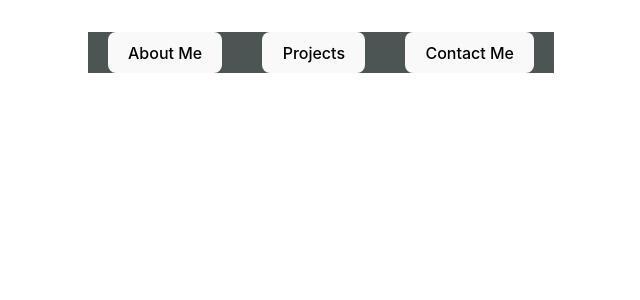
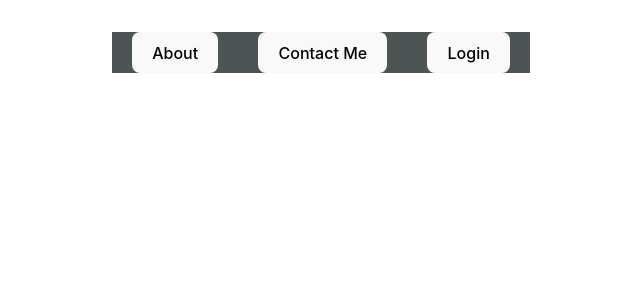
Before and after one commit to wtburdon/Diary-Website, a React (Vite) app in the folder frontend/diary-app/: page / in a window 1280 px wide. Shown: the top 300 px of the page, without its empty margins (319-959 px from the left). Built offline with nearby package versions, Linux system fonts and the light colour scheme.

Commit message:
designing navbar layout

```diff
--- a/frontend/diary-app/src/navbar.jsx
+++ b/frontend/diary-app/src/navbar.jsx
@@ -3,9 +3,9 @@ import './navbar.css'
 function navbar(){
     return(
         <div class="navbar-div">
-        <button>About Me</button>
-        <button>Projects</button>
+        <button>About</button>
         <button>Contact Me</button>
+        <button>Login</button>
         </div>
     )
 }
```
